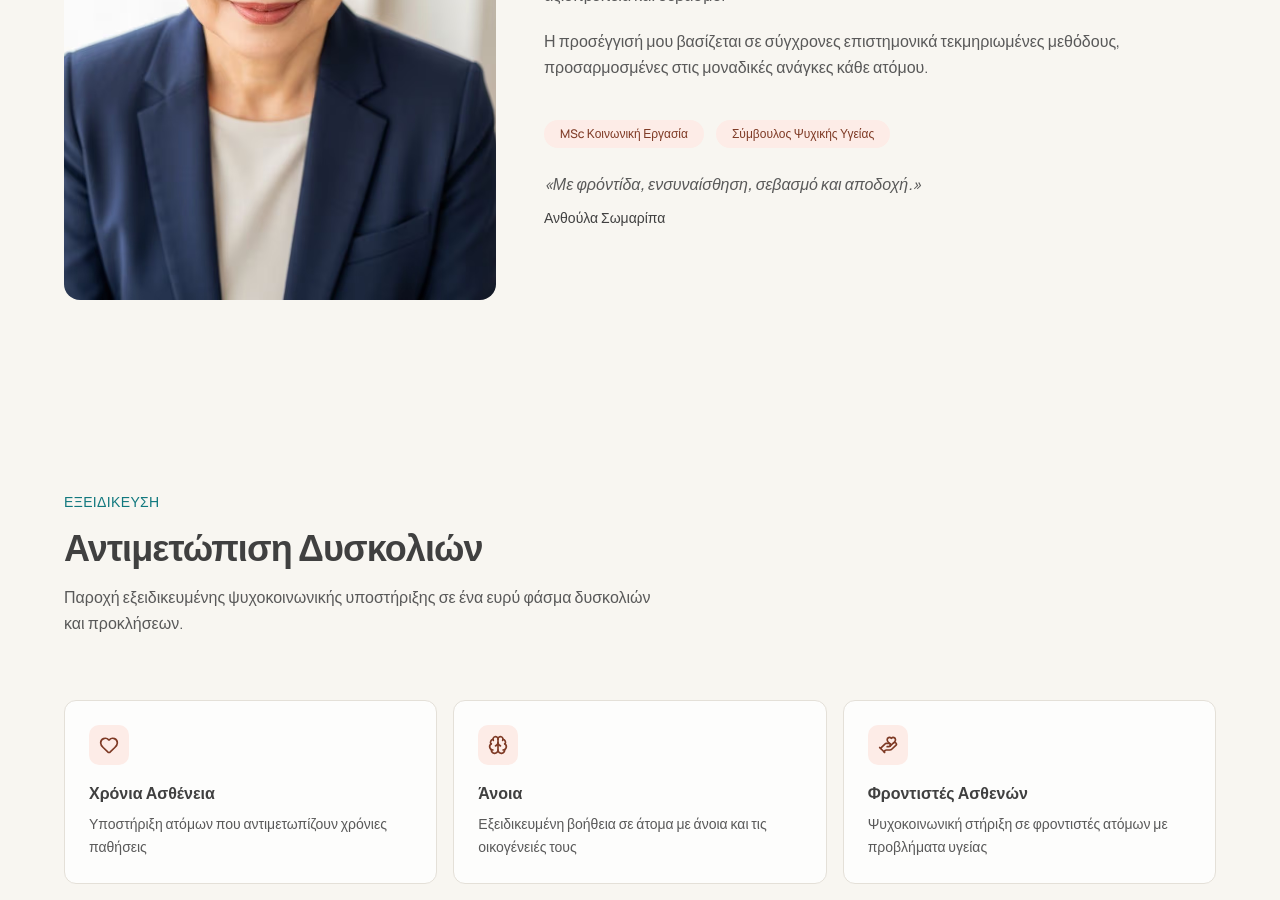
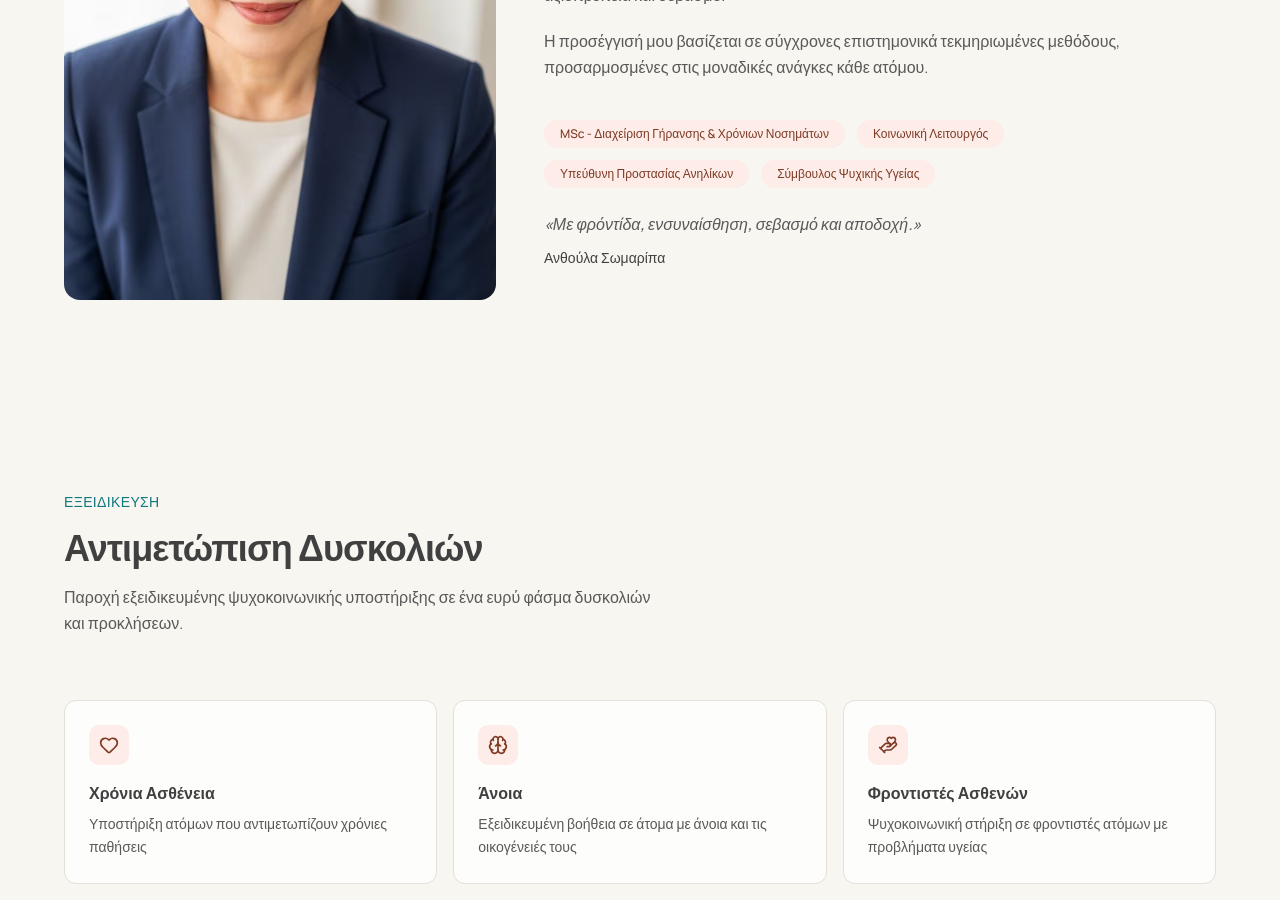
Before and after one commit to EliasBolo/SOCIAL-WORKER-SOMARIPA-ANTHOULA, a Next.js app: page / in a window 1280 px wide. Shown: the part 1180-2080 px from the top of the page. Built offline with nearby package versions, Linux system fonts and the light colour scheme.

Commit message:
Update about section credentials
Co-authored-by: Cursor <cursoragent@cursor.com>

```diff
--- a/components/about-section.tsx
+++ b/components/about-section.tsx
@@ -63,7 +63,12 @@ export function AboutSection() {
 
             <div className="mt-10 flex flex-wrap gap-3">
               {[
-                { el: "MSc Κοινωνική Εργασία", en: "MSc Social Work" },
+                {
+                  el: "MSc - Διαχείριση Γήρανσης & Χρόνιων Νοσημάτων",
+                  en: "MSc - Aging & Chronic Conditions Management",
+                },
+                { el: "Κοινωνική Λειτουργός", en: "Social Worker" },
+                { el: "Υπεύθυνη Προστασίας Ανηλίκων", en: "Child Protection Officer" },
                 { el: "Σύμβουλος Ψυχικής Υγείας", en: "Mental Health Counselor" },
               ].map((credential) => (
                 <span
```
